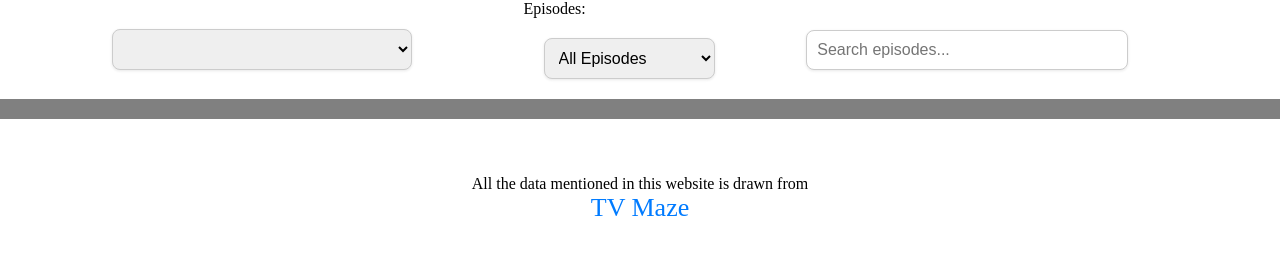
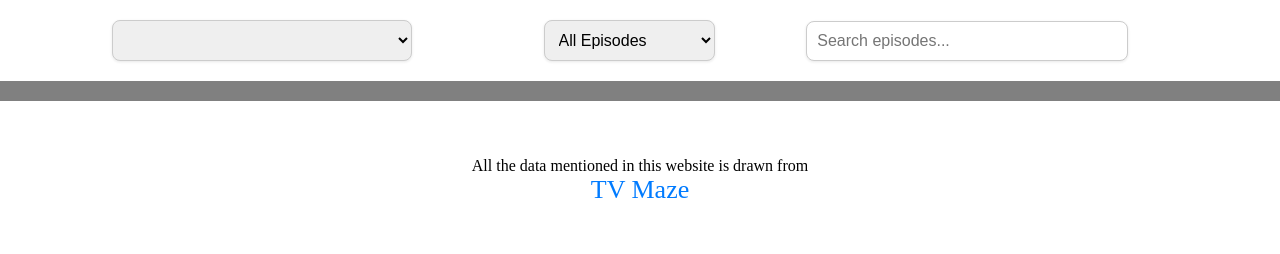
Before and after one commit to HatefEidi/Project-TV-Show, a website: page index.html in a window 1280 px wide. Drawn offline with Linux system fonts and the light colour scheme; no server answers.

Commit message:
Fixing label of the episode select

```diff
--- a/index.html
+++ b/index.html
@@ -15,7 +15,7 @@
       <select id="shows-dropdown" title="Select a TV Shows"></select>
 
       <div id="episode-select-content">
-      <label for=""episode-select>Episodes:</label>
+      <label for=""episode-select></label>
       <select id="episode-select" title="Select an Episode">
         <option value="all">All Episodes</option>
       </select>
```
